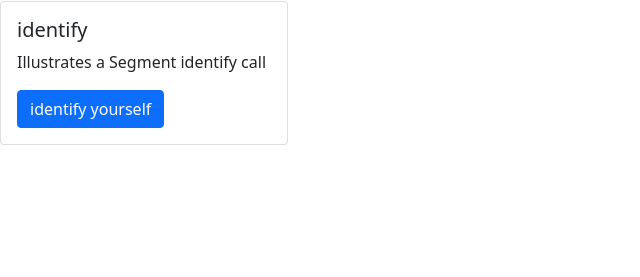
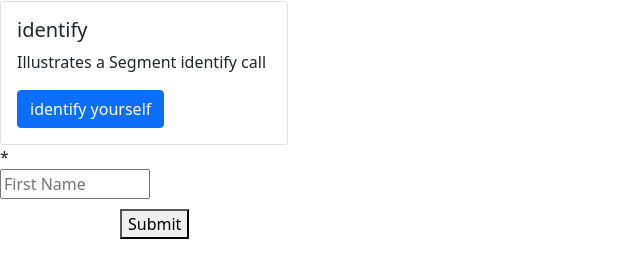
Before and after one commit to PetersWalker/sandbox, a plain HTML site: page index.html in a window 1280 px wide. Shown: the part 55-332 px from the top of the page, without its empty margins (0-640 px from the left). Drawn offline with nearby package versions, Linux system fonts and the light colour scheme.

Commit message:
Update index.html

```diff
--- a/index.html
+++ b/index.html
@@ -46,9 +46,31 @@
           }
         </script>
 
+
+
       </div>
     </div>
 
+    <form >
+
+  <div class="mktoFormRow">
+    <div class="mktoFieldDescriptor mktoFormCol" style="margin-bottom: 10px;">
+    <div class="mktoFieldWrap mktoRequiredField">
+      <label for="FirstName" id="LblFirstName" class="mktoLabel mktoHasWidth" style="width: 100px;"><div class="mktoAsterix">*</div></label>
+        <div class="mktoGutter mktoHasWidth" style="width: 10px;"></div>
+        <input id="FirstName" name="FirstName" placeholder="First Name" maxlength="255" aria-labelledby="LblFirstName InstructFirstName" type="text" class="mktoField mktoTextField mktoHasWidth mktoRequired" aria-required="true" style="width: 150px;">
+        <span id="InstructFirstName" tabindex="-1" class="mktoInstruction"></span>
+        <div class="mktoClear"></div>
+    </div>
+    </div>
+  </div>
+      <div class="mktoButtonRow">
+        <span class="mktoButtonWrap mktoSimple" style="margin-left: 120px;">
+          <button type="submit" class="mktoButton">Submit</button>
+        </span>
+      </div>
+      <input type="hidden" name="formid" class="mktoField mktoFieldDescriptor" value="1001"><input type="hidden" name="munchkinId" class="mktoField mktoFieldDescriptor" value="631-HMN-492">
+    </form>
 
   </body>
 </html>
```
